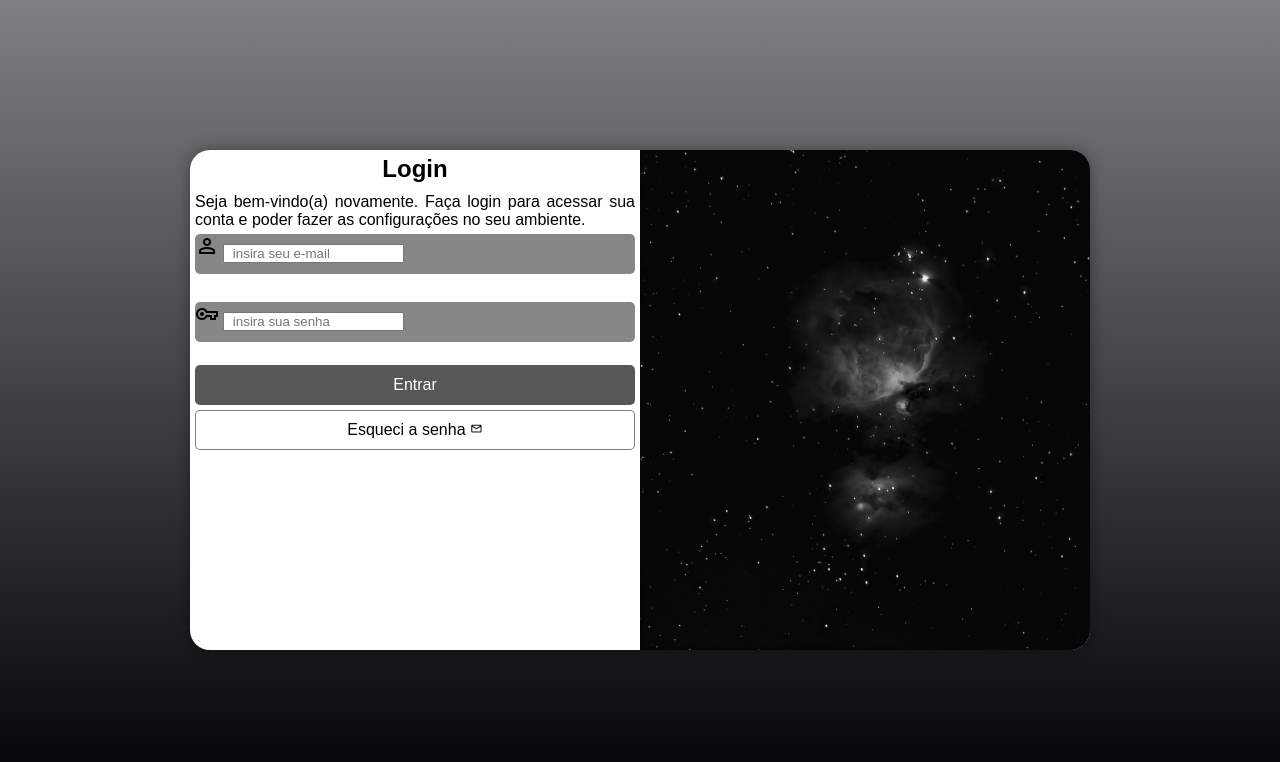
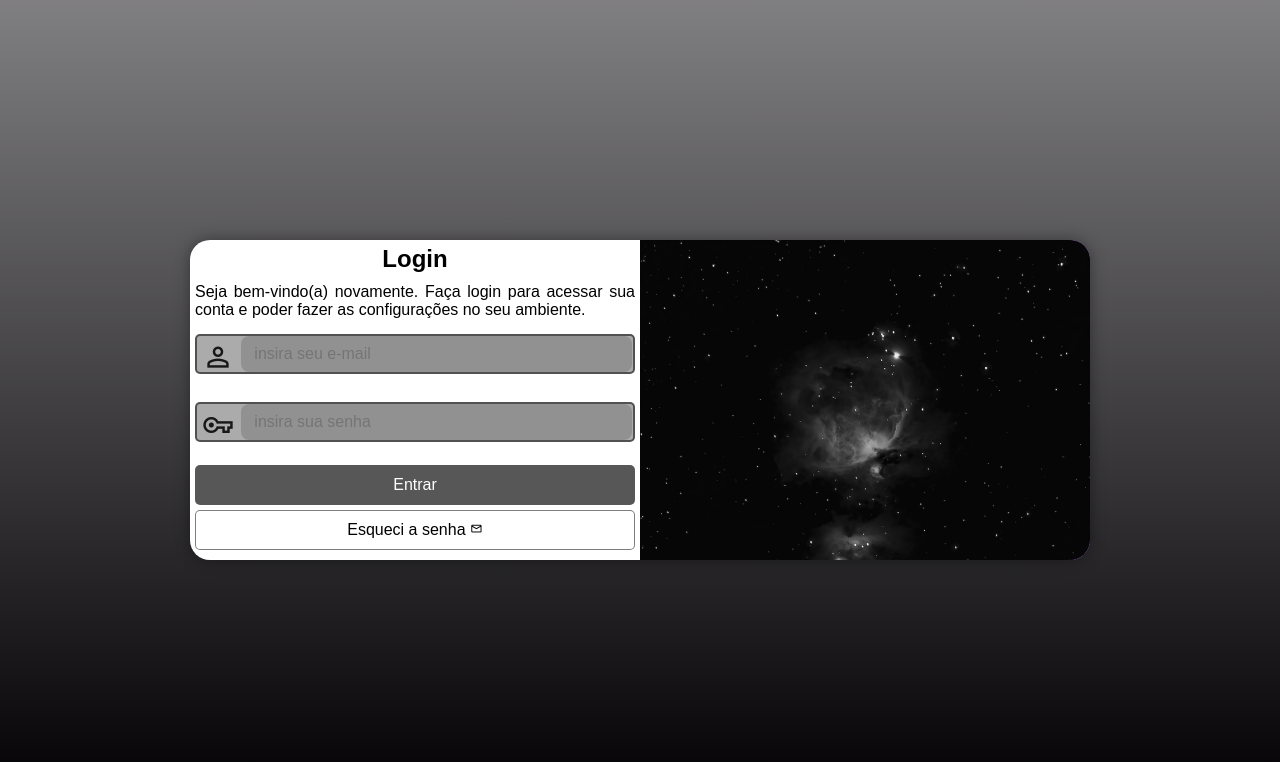
Before and after one commit to Iago-on-github/projeto-login, a plain HTML site: page index.html in a window 1280 px wide. Drawn offline with nearby package versions, Linux system fonts and the light colour scheme.

Commit message:
fim do projeto

```diff
--- a/estilos/midias.css
+++ b/estilos/midias.css
@@ -24,7 +24,6 @@ section#login {
     position: absolute;
     top: 50%;
     left: 50%;
-    transform: translate(-50%, -50%);
     background-color: white;
     width: 250px;
     height: 500px;
@@ -34,6 +33,7 @@ section#login {
 
     transition: width 0.2s, height 0.2s;
     transition-timing-function: ease;
+    transform: translate(-50%, -50%);
 }
 
 section#login > #foto {
@@ -64,19 +64,65 @@ form label {
 }
 
 form > div.email {
-    background-color: #878787;
+    background-color: #878787b2;
     height: 40px;
     margin-top: 5px;
     margin-bottom: 5px;
     border-radius: 5px;
+    border: 2px solid rgba(0, 0, 0, 0.527);
+}
+
+form > div.email > span {
+    color: #181818;
+    width: 40px;
+    font-size: 2em;
+    padding: 5px;
+}
+
+div.email > input {
+    background-color: #878787b2;
+    font-size: 1em;
+    width:calc(100% - 45px);
+    height: 100%;
+    border: 0px;
+    border-radius: 8px;
+    padding: 4px;
+    transform: translateY(-14px);
+}
+
+div.email > input:focus-within {
+    background-color: white;
 }
 
 form > div.senha {
-    background-color: #878787;
+    background-color: #878787b2;
     height: 40px;
     margin-top: 5px;
     margin-bottom: 5px;
     border-radius: 5px;
+    border: 2px solid rgba(0, 0, 0, 0.527);
+}
+
+form > div.senha > span {
+    color: #181818;
+    width: 40px;
+    font-size: 2em;
+    padding: 5px;
+}
+
+div.senha > input {
+    background-color: #878787b2;
+    font-size: 1em;
+    width:calc(100% - 45px);
+    height: 100%;
+    border: 0px;
+    border-radius: 8px;
+    padding: 4px;
+    transform: translateY(-14px);
+}
+
+div.senha > input:focus-within {
+    background-color: white;
 }
 
 form > input[type=submit] {
--- a/estilos/style-tablet.css
+++ b/estilos/style-tablet.css
@@ -8,6 +8,7 @@
 
     section#login {
         width: 80vw;
+        height: 340px;
     }
 
     section#login > div#foto {
@@ -22,6 +23,7 @@
     }
 
     div#form > p {
+        margin-bottom: 15px;
         font-size: 1em;
     }
 }
@@ -35,6 +37,7 @@
 
     section#login {
         width: 900px;
+        height: 320px;
     }
 
     section#login > div#foto {
@@ -50,5 +53,6 @@
 
     div#form > p {
         font-size: 1em;
+        margin-bottom: 15px;
     }
 }
```
